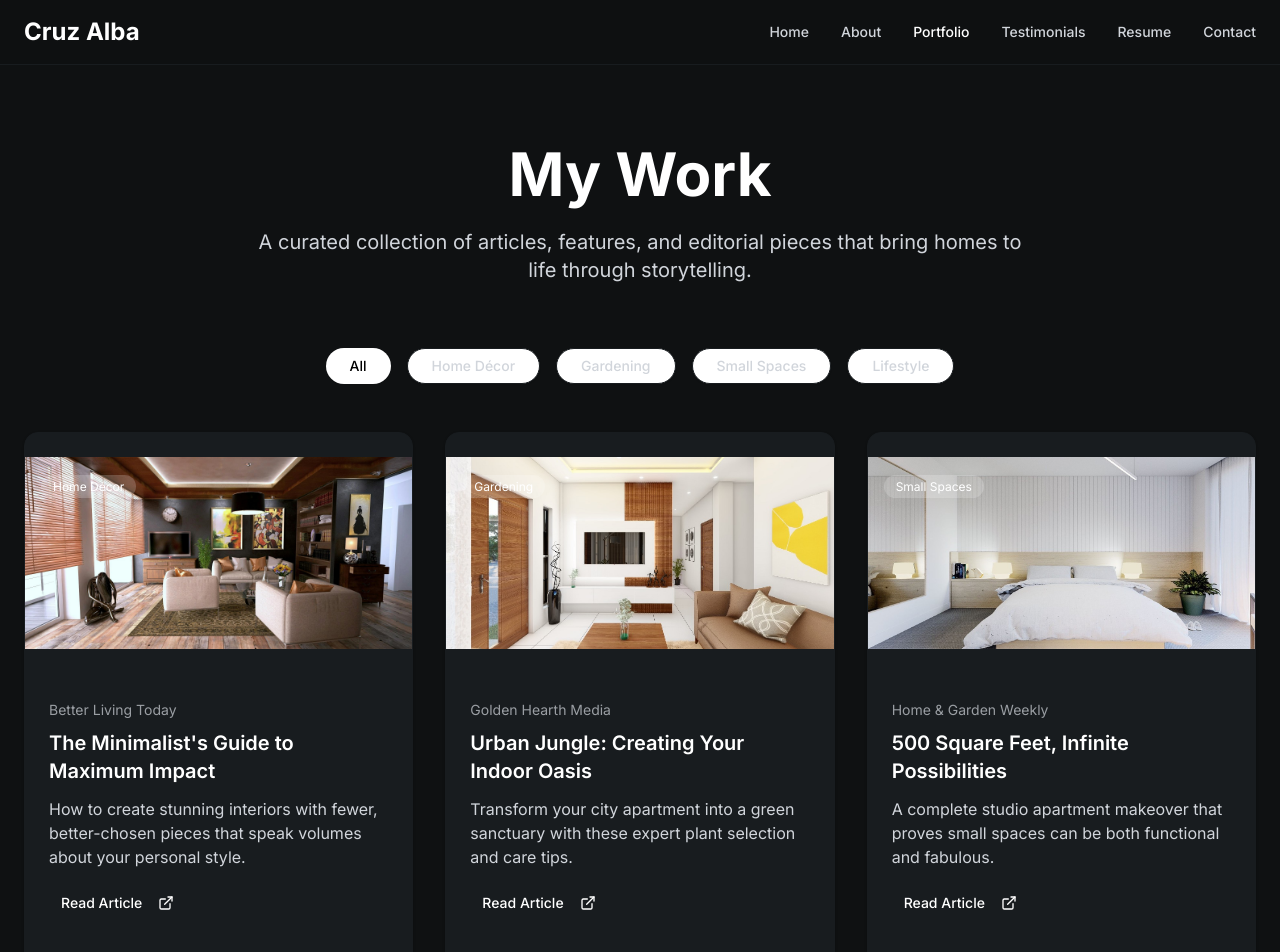
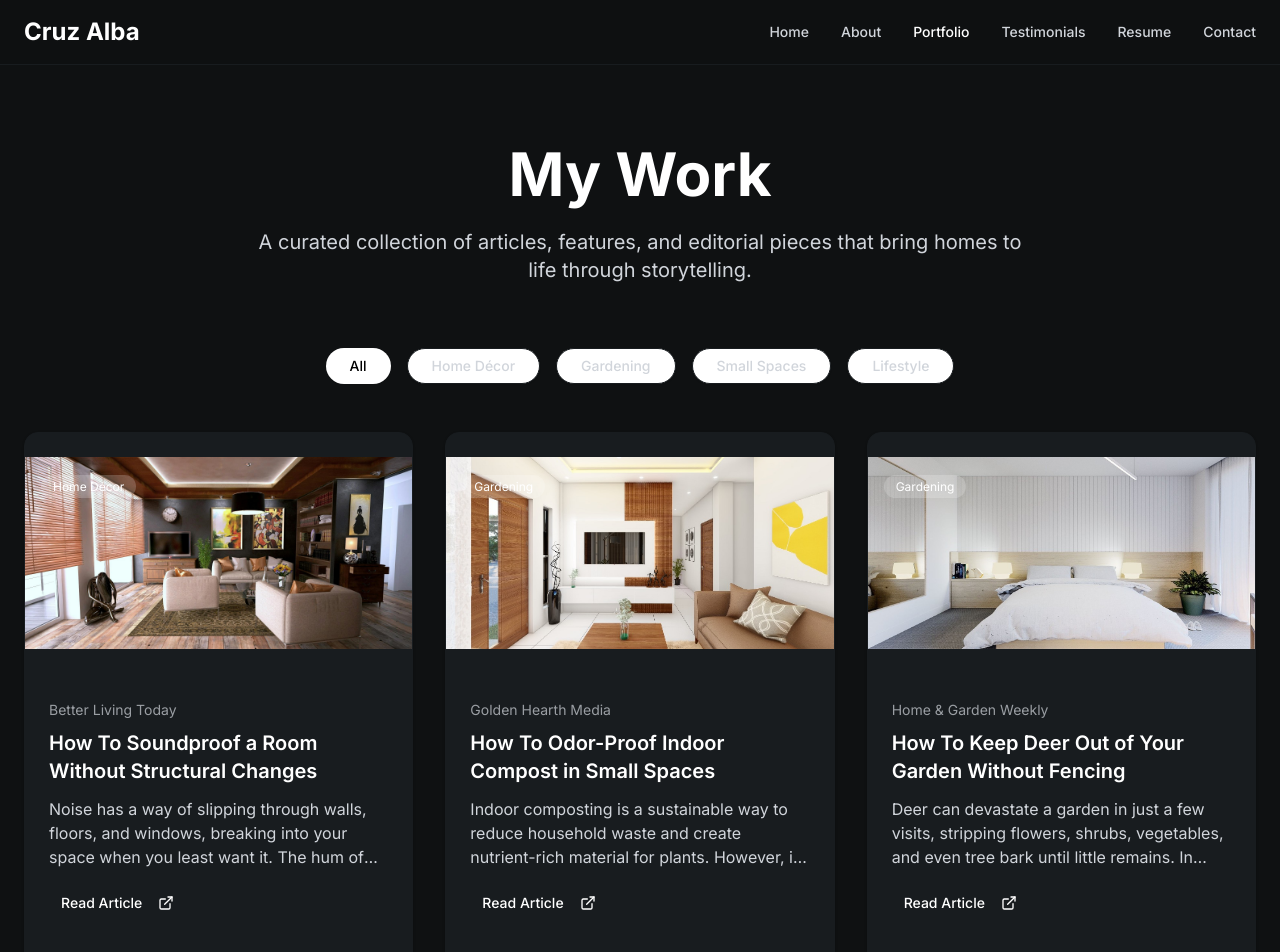
Before and after one commit to VictorKimathi/cruzalba, a Next.js app: page /portfolio in a window 1280 px wide. Shown: the top 952 px of the page. Built offline with nearby package versions, Linux system fonts and the light colour scheme.

Commit message:
Update portfolio-grid.tsx

```diff
--- a/components/portfolio-grid.tsx
+++ b/components/portfolio-grid.tsx
@@ -5,26 +5,26 @@ import { ExternalLink } from "lucide-react"
 
 const portfolioItems = [
   {
-    title: "The Minimalist's Guide to Maximum Impact",
+    title: "How To Soundproof a Room Without Structural Changes",
     excerpt:
-      "How to create stunning interiors with fewer, better-chosen pieces that speak volumes about your personal style.",
+      "Noise has a way of slipping through walls, floors, and windows, breaking into your space when you least want it. The hum of traffic, the ring of a neighbor’s phone, or the thump of footsteps above can quickly turn a comfortable room into a source of frustration. In homes with shared walls or lightweight construction, these sounds can feel inescapable.",
     category: "Home Décor",
     publication: "Better Living Today",
     image: "h.jpg?height=300&width=400",
     link: "#",
   },
   {
-    title: "Urban Jungle: Creating Your Indoor Oasis",
-    excerpt: "Transform your city apartment into a green sanctuary with these expert plant selection and care tips.",
+    title: "How To Odor-Proof Indoor Compost in Small Spaces",
+    excerpt: "Indoor composting is a sustainable way to reduce household waste and create nutrient-rich material for plants. However, in confined areas like apartments or small homes, unpleasant smells can develop quickly if the composting process is not managed properly. Without the right setup and maintenance, these odors can make the space uncomfortable and discourage continued use.",
     category: "Gardening",
     publication: "Golden Hearth Media",
     image: "interior-design.jpg",
     link: "#",
   },
   {
-    title: "500 Square Feet, Infinite Possibilities",
-    excerpt: "A complete studio apartment makeover that proves small spaces can be both functional and fabulous.",
-    category: "Small Spaces",
+    title: "How To Keep Deer Out of Your Garden Without Fencing",
+    excerpt: "Deer can devastate a garden in just a few visits, stripping flowers, shrubs, vegetables, and even tree bark until little remains. In regions with large deer populations, this can feel like a never-ending struggle for homeowners and gardeners. While fencing is one of the most reliable ways to keep them out, it is not always practical because of cost, limited space, or local rules. This is where creative alternatives become essential for protecting your plants.",
+    category: "Gardening",
     publication: "Home & Garden Weekly",
     image: "bed.jpg?height=300&width=400",
     link: "#",
```
